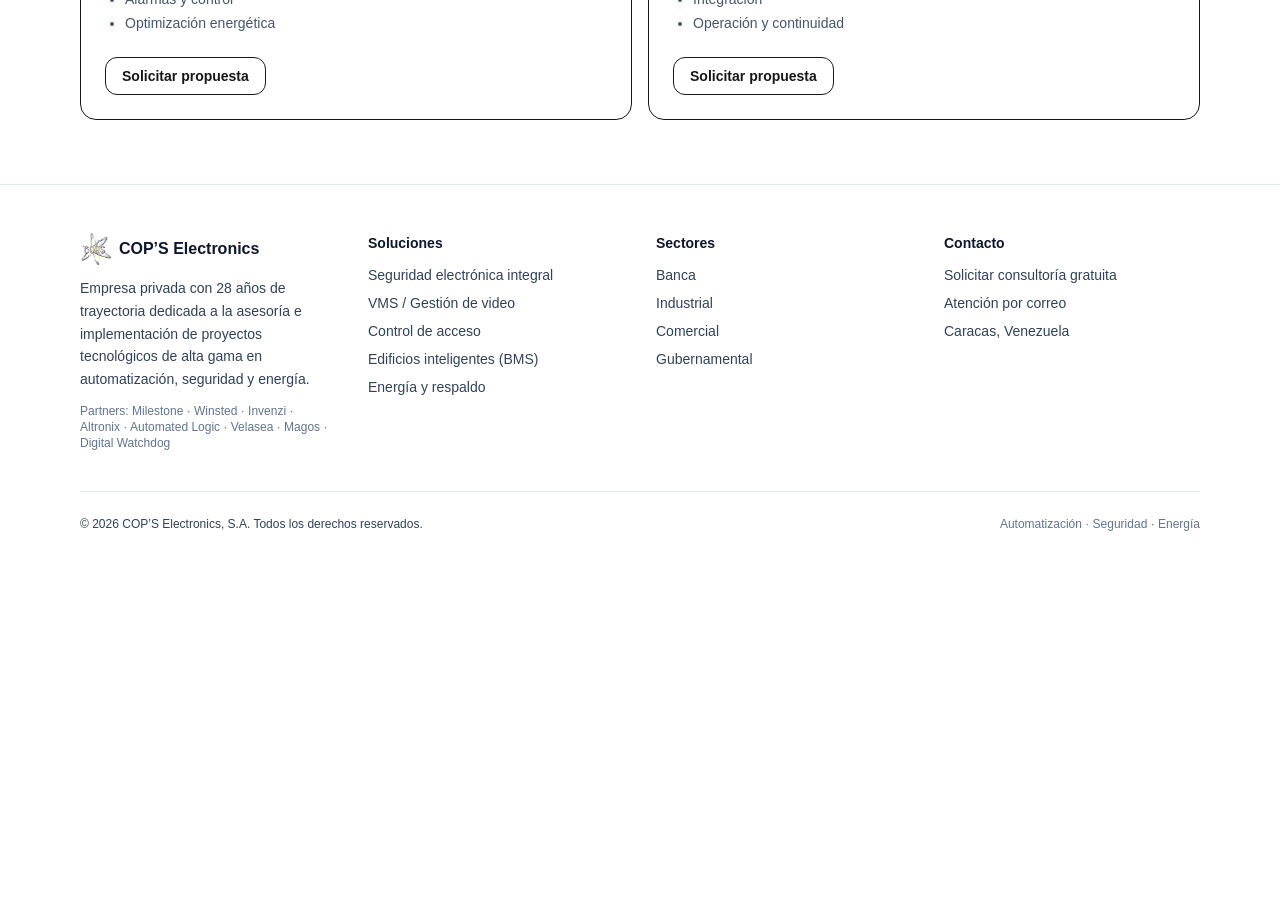
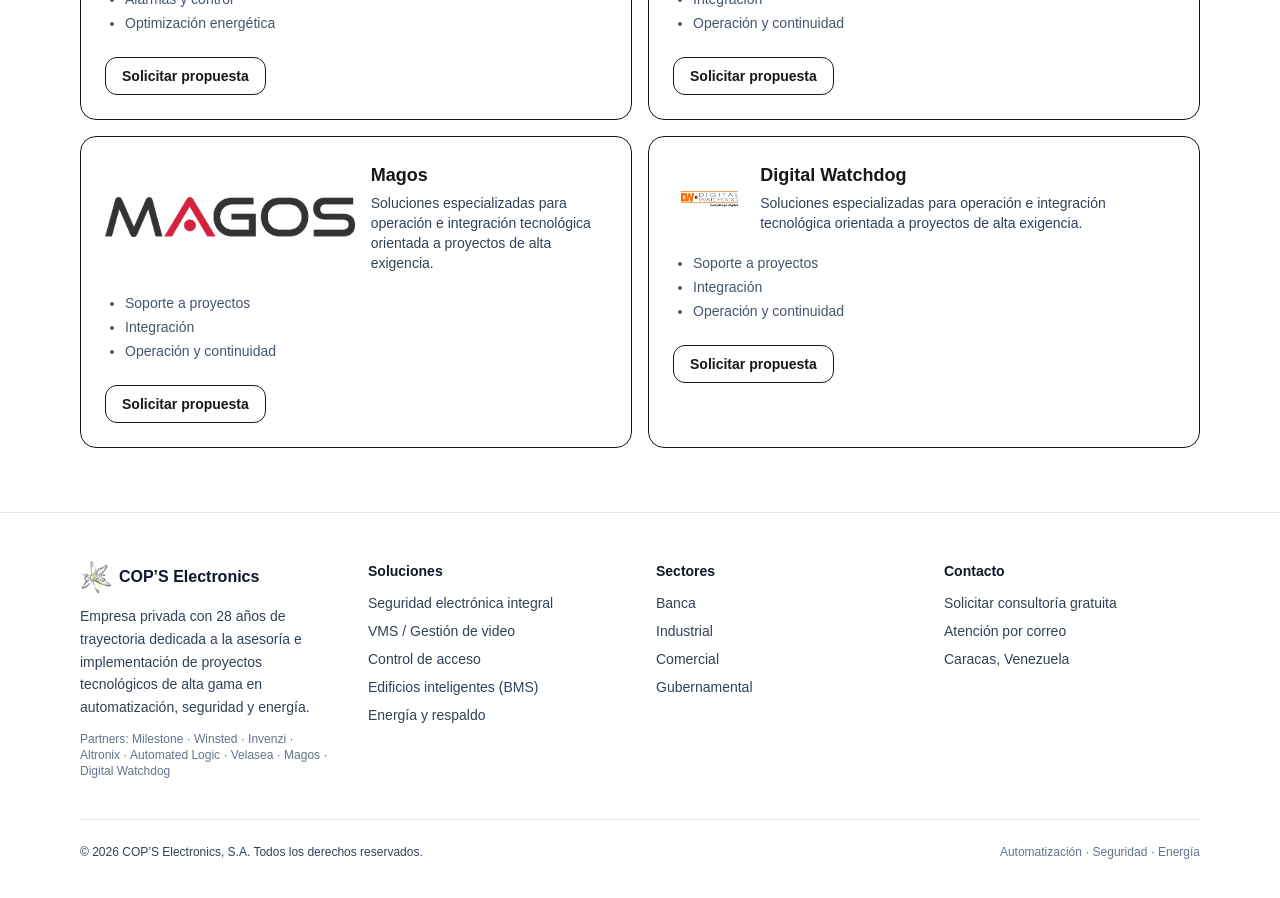
Before and after one commit to raor00/cops-platform, a Next.js app: page /partners in a window 1280 px wide. Shown: the part 1220-2118 px from the top of the page. Before the commit the page ends 1800 px from the top, so only its background shows below. Built offline with nearby package versions, Linux system fonts and the light colour scheme.

Commit message:
Update muchas cosas

```diff
--- a/app/page.tsx
+++ b/app/page.tsx
@@ -176,7 +176,7 @@
                   </p>
                 </div>
                 <div className="text-sm text-slate-600">
-                  Partner: Milestone • Winsted • Invenzi • Altronix • Automated Logic • Velasea
+                  Partner: Milestone • Winsted • Invenzi • Altronix • Automated Logic • Velasea • Magos • Digital Watchdog
                 </div>
               </div>
 
--- a/app/partners/page.tsx
+++ b/app/partners/page.tsx
@@ -39,6 +39,21 @@
   {
     name: "Velasea",
     logo: "/partners/velasea.png",
+    desc:
+      "Soluciones especializadas para operación e integración tecnológica orientada a proyectos de alta exigencia.",
+    bullets: ["Soporte a proyectos", "Integración", "Operación y continuidad"],
+
+  },
+   {
+    name: "Magos",
+    logo: "/partners/magos.png",
+    desc:
+      "Soluciones especializadas para operación e integración tecnológica orientada a proyectos de alta exigencia.",
+    bullets: ["Soporte a proyectos", "Integración", "Operación y continuidad"],
+  },
+   {
+    name: "Digital Watchdog",
+    logo: "/partners/digital.png",
     desc:
       "Soluciones especializadas para operación e integración tecnológica orientada a proyectos de alta exigencia.",
     bullets: ["Soporte a proyectos", "Integración", "Operación y continuidad"],
--- a/app/proyectos/page.tsx
+++ b/app/proyectos/page.tsx
@@ -171,7 +171,7 @@
             <Tag text="Partners internacionales" />
             <Tag text="Proyectos enterprise" />
             <Tag text="+1500 obras ejecutadas" />
-            <Tag text="20 años de trayectoria" />
+            <Tag text="28 años de trayectoria" />
           </div>
 
           {/* Filtros */}
```
